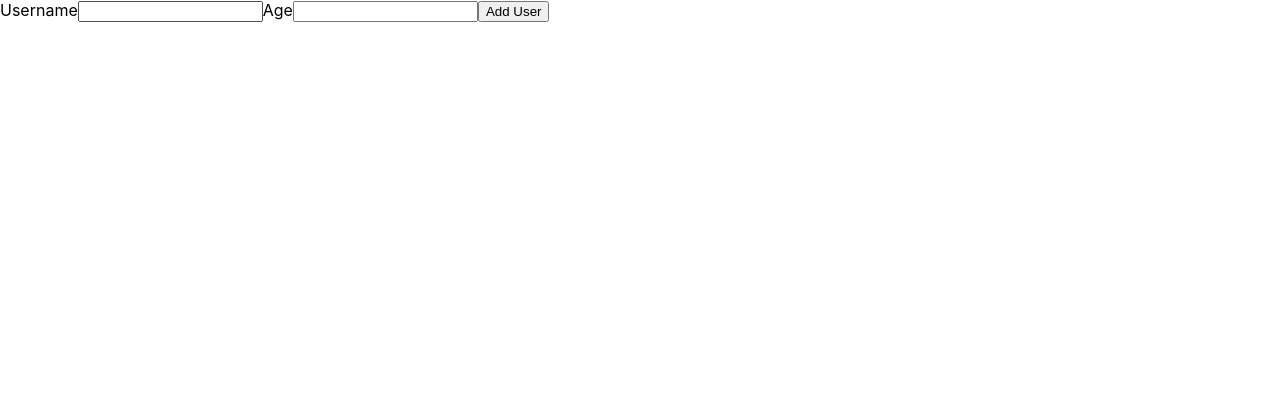
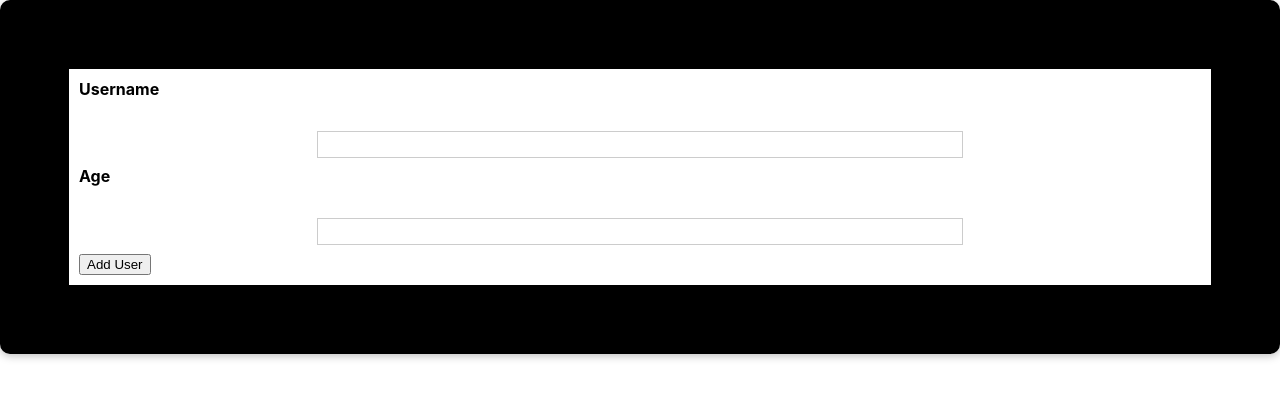
Before and after one commit to sukku-akky/ReactAddUserApp, a React (Create React App) app: page / in a window 1280 px wide. Shown: the top 398 px of the page. Built offline with nearby package versions, Linux system fonts and the light colour scheme.

Commit message:
reusable-card

```diff
--- a/src/App.js
+++ b/src/App.js
@@ -1,8 +1,13 @@
+
+import React from "react";
 import AddUser from "./components/Users/AddUser";
 
 function App() {
   return (
-    <AddUser></AddUser>
+
+      <AddUser/>
+
+
   );
 }
 
--- /dev/null
+++ b/src/components/UI/Card.css
@@ -0,0 +1,9 @@
+.card {
+    background:white;
+    box-shadow: 0 2px 8px rgba(0, 0, 0, 0.26);
+    border-radius: 10px;
+    border-color: black;
+    border-width: 69px;
+    border-style: solid;
+    padding: 10px;
+  }
--- /dev/null
+++ b/src/components/UI/Card.js
@@ -0,0 +1,11 @@
+import React from "react"
+import "./Card.css";
+
+const Card=(props)=>{
+  return (
+    <div className="card">{props.children}
+    </div>
+  )
+}
+
+export default Card;
--- a/src/components/Users/AddUser.js
+++ b/src/components/Users/AddUser.js
@@ -1,5 +1,6 @@
 import React from "react"
-
+import Card from "../UI/Card";
+import classes from "./AddUser.module.css"
 
 const AddUser=()=>{
 
@@ -7,15 +8,16 @@
     event.preventDefault();
   }
   return (
-    <div>
+    <Card>
       <form onSubmit={addUserHandler}>
-        <label htmlFor="username">Username</label>
-        <input id="username"/>
-        <label htmlFor="age">Age</label>
-        <input id="age"/>
+        <label htmlFor="username" className={classes.label}>Username</label>
+        <input id="username" type="text" className={classes.input}/>
+        <label htmlFor="age" className={classes.label}>Age</label>
+        <input id="age" type="number" className={classes.input}/>
         <button type="submit">Add User</button>
+
       </form>
-    </div>
+    </Card>
   )
 }
 
--- /dev/null
+++ b/src/components/Users/AddUser.module.css
@@ -0,0 +1,26 @@
+.input {
+    margin: 2rem auto;
+    padding: 1rem;
+    width: 90%;
+    max-width: 40rem;
+  }
+
+  .label {
+    display: block;
+    font-weight: bold;
+    margin-bottom: 0.5rem;
+  }
+
+  .input {
+    font: inherit;
+    display: block;
+    width: 100%;
+    border: 1px solid #ccc;
+    padding: 0.15rem;
+    margin-bottom: 0.5rem;
+  }
+
+  .input:focus {
+    outline: none;
+    border-color: #4f005f;
+  }
```
